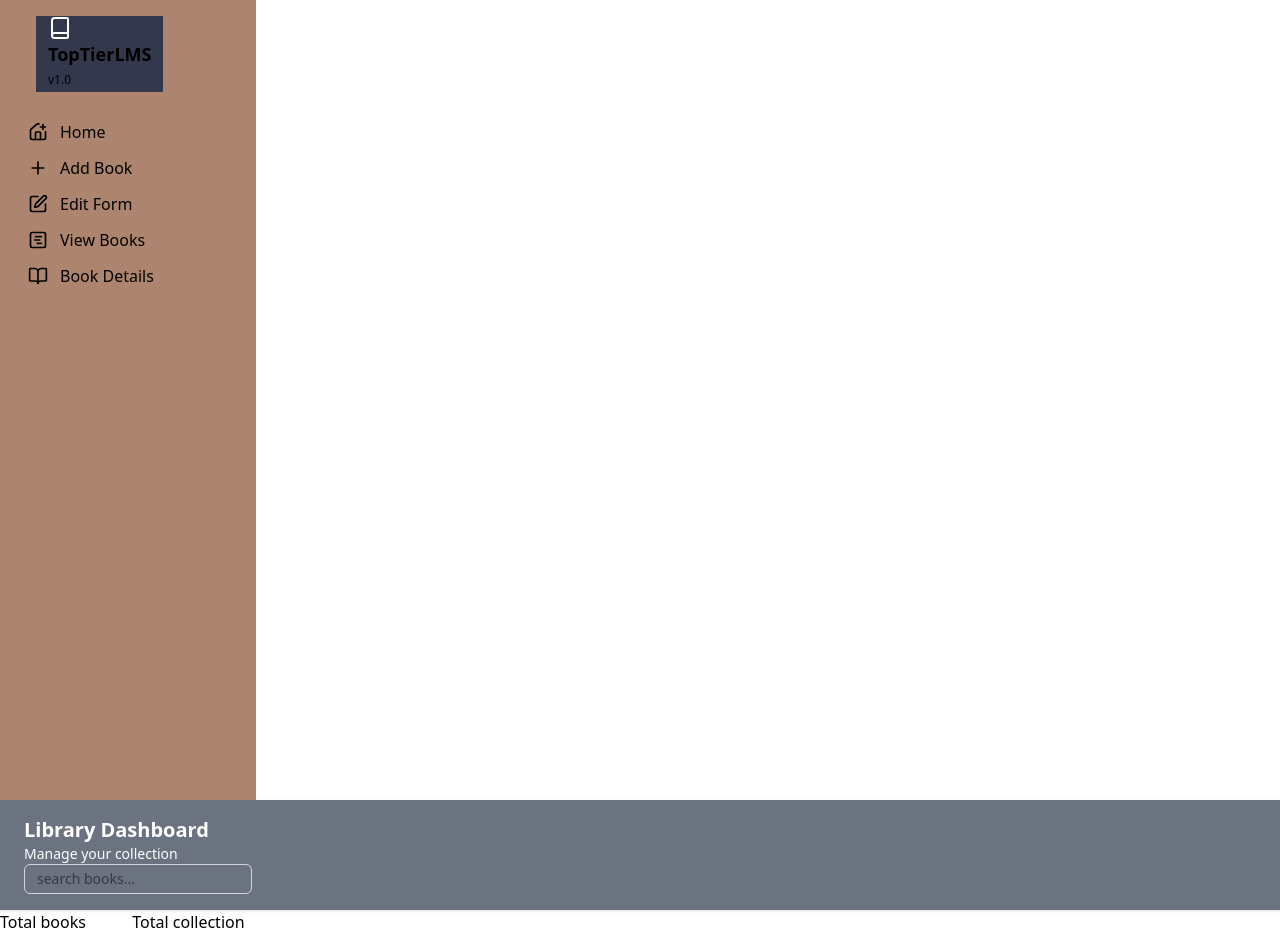
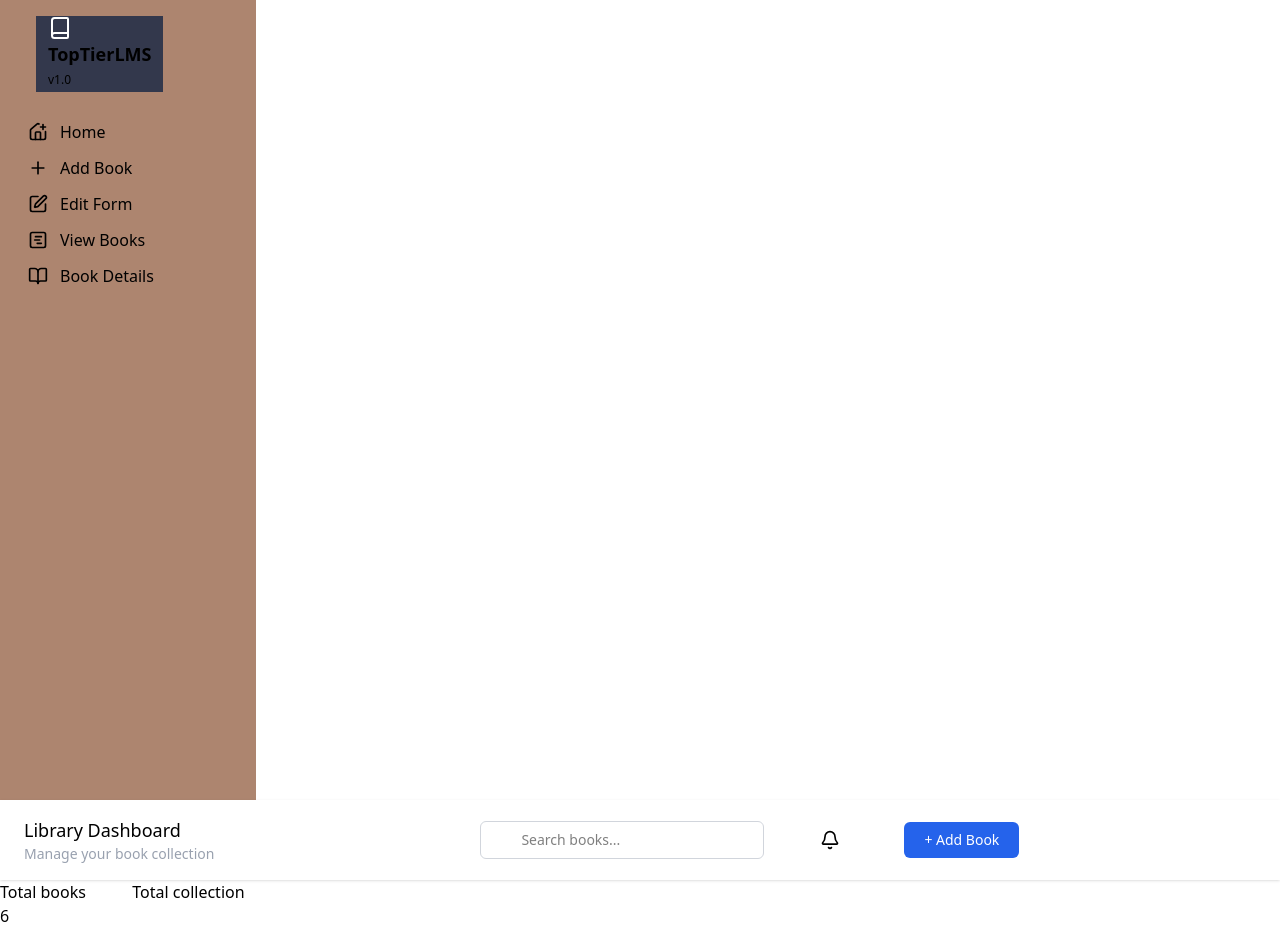
Before and after one commit to TopTier5/Bookie-App, a React (Vite) app: page / in a window 1280 px wide. Shown: the top 938 px of the page. Built offline with nearby package versions, Linux system fonts and the light colour scheme.

Commit message:
navbar and sidebar

```diff
--- a/src/components/Navbar.jsx
+++ b/src/components/Navbar.jsx
@@ -1,14 +1,25 @@
 function Navbar() {
     return (
-        <nav className="bg-[#6B7280] px-6 py-4 shadow-sm w-full">
-            <div className="">
-                <h2 className="text-xl font-semibold text-white">Library Dashboard</h2>
-                <p className="text-sm text-white">Manage your collection</p>
+        <nav className="bg-white px-6 py-4 shadow-sm w-full">
+            <div className="flex items-center gap-4">
+                <h2 className="text-lg font-light text-black">Library Dashboard <p className="text-sm text-gray-400">Manage your book collection</p></h2>
+
+                <div className="ml-[250px]">
+                <input type="text" placeholder="Search books..." className="border border-gray-300 rounded-md px-10 py-2 text-sm" />
+              </div>
+
+              <div className="ml-10">
+                <svg xmlns="http://www.w3.org/2000/svg" width="20" height="20" viewBox="0 0 24 24" fill="none" stroke="currentColor" stroke-width="2" stroke-linecap="round" stroke-linejoin="round" class="lucide lucide-bell-icon lucide-bell"><path d="M10.268 21a2 2 0 0 0 3.464 0"/><path d="M3.262 15.326A1 1 0 0 0 4 17h16a1 1 0 0 0 .74-1.673C19.41 13.956 18 12.499 18 8A6 6 0 0 0 6 8c0 4.499-1.411 5.956-2.738 7.326"/></svg>
+              </div>
+
+              <div className="ml-12">
+                <button className="bg-[#2563EB] hover:bg-[#1D4ED8] text-white px-5 py-2 rounded-md text-sm font-medium">+ Add Book</button>
+              </div>
+
             </div>
 
-              <div className="flex items-center gap-4">
-                <input type="text" placeholder="search books..." className="border border-gray-300 rounded-md px-3 py-1 text-sm" />
-              </div>
+
+
         </nav>
     );
 }
```
